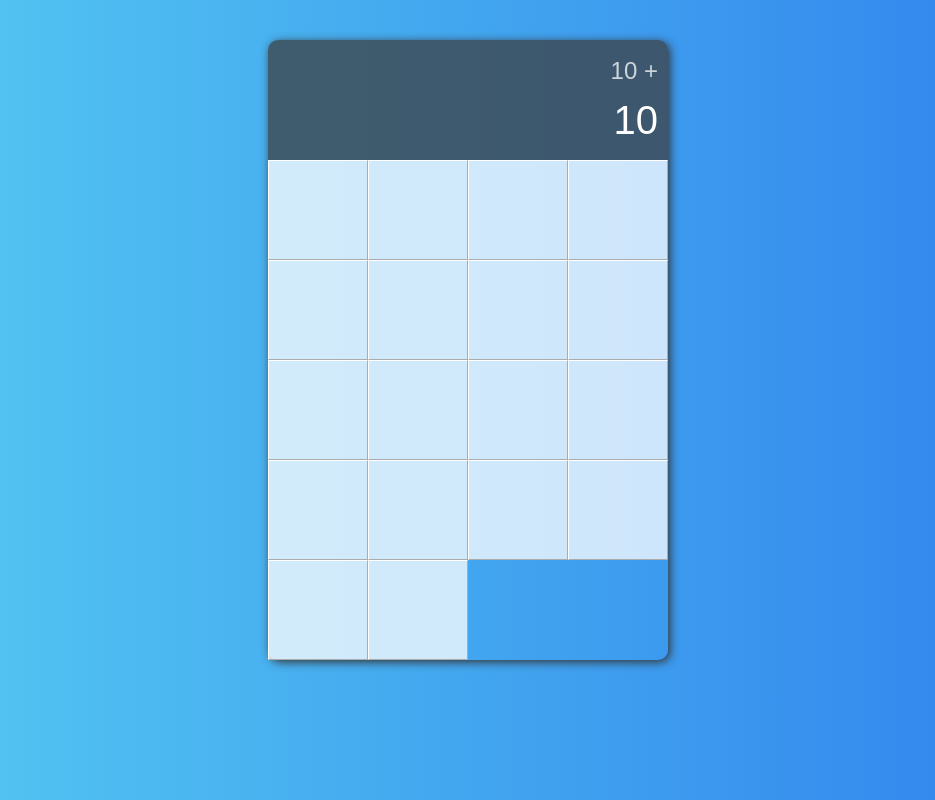
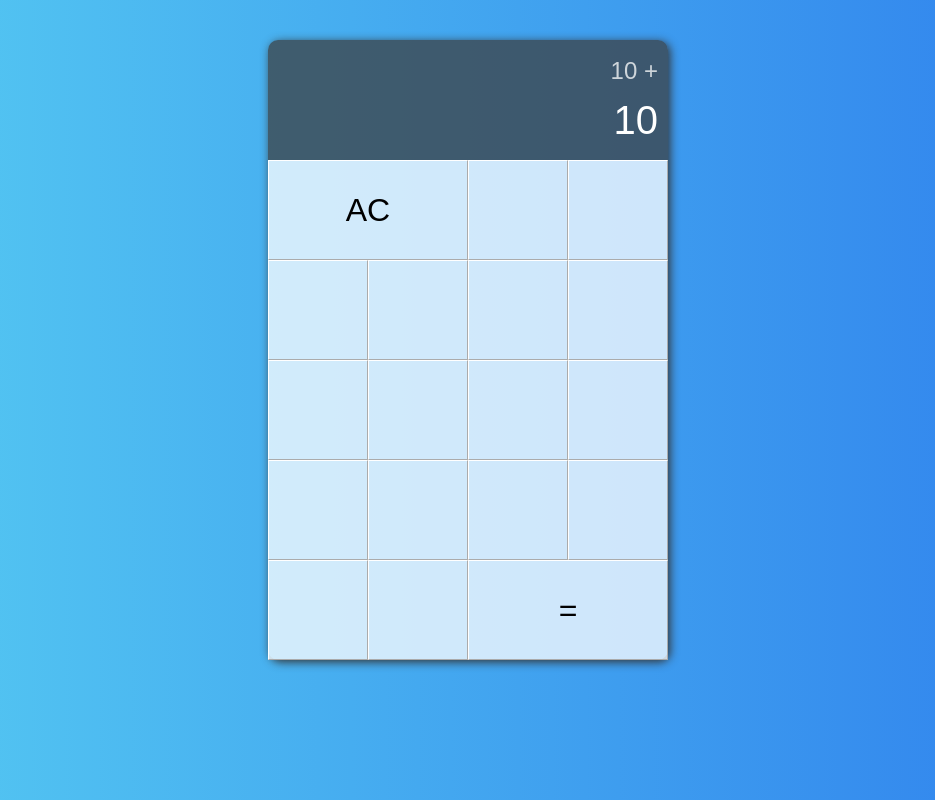
Before and after one commit to idmzulkarnaen/react-calculator, a React (Create React App) app: page / in a window 1280 px wide. Shown: the whole page, without its empty margins (172-1107 px from the left). Built offline with nearby package versions, Linux system fonts and the light colour scheme.

Commit message:
tombol kalkulator sudah membentuk

```diff
--- a/src/components/Calculator/Styled/index.js
+++ b/src/components/Calculator/Styled/index.js
@@ -43,4 +43,12 @@ export const Button = styled.button`
     &:hover {
         background-color: rgba(255, 255, 255, 0.9);
     }
+
+    /* memperluas grid */
+    ${ function({ gridSpan }){
+        if(gridSpan){
+            return `grid-column: span ${gridSpan};`
+        }
+    }}
+
 `
--- a/src/components/Calculator/index.js
+++ b/src/components/Calculator/index.js
@@ -8,6 +8,7 @@ export default function Calculator() {
             <Previous>10 +</Previous>
             <Current>10</Current>
         </Screen>
+        <Button gridSpan={2}>AC</Button>
         <Button></Button>
         <Button></Button>
         <Button></Button>
@@ -24,8 +25,7 @@ export default function Calculator() {
         <Button></Button>
         <Button></Button>
         <Button></Button>
-        <Button></Button>
-        <Button></Button>
+        <Button gridSpan={2}>=</Button>
     </Container>
   );
 }
```
